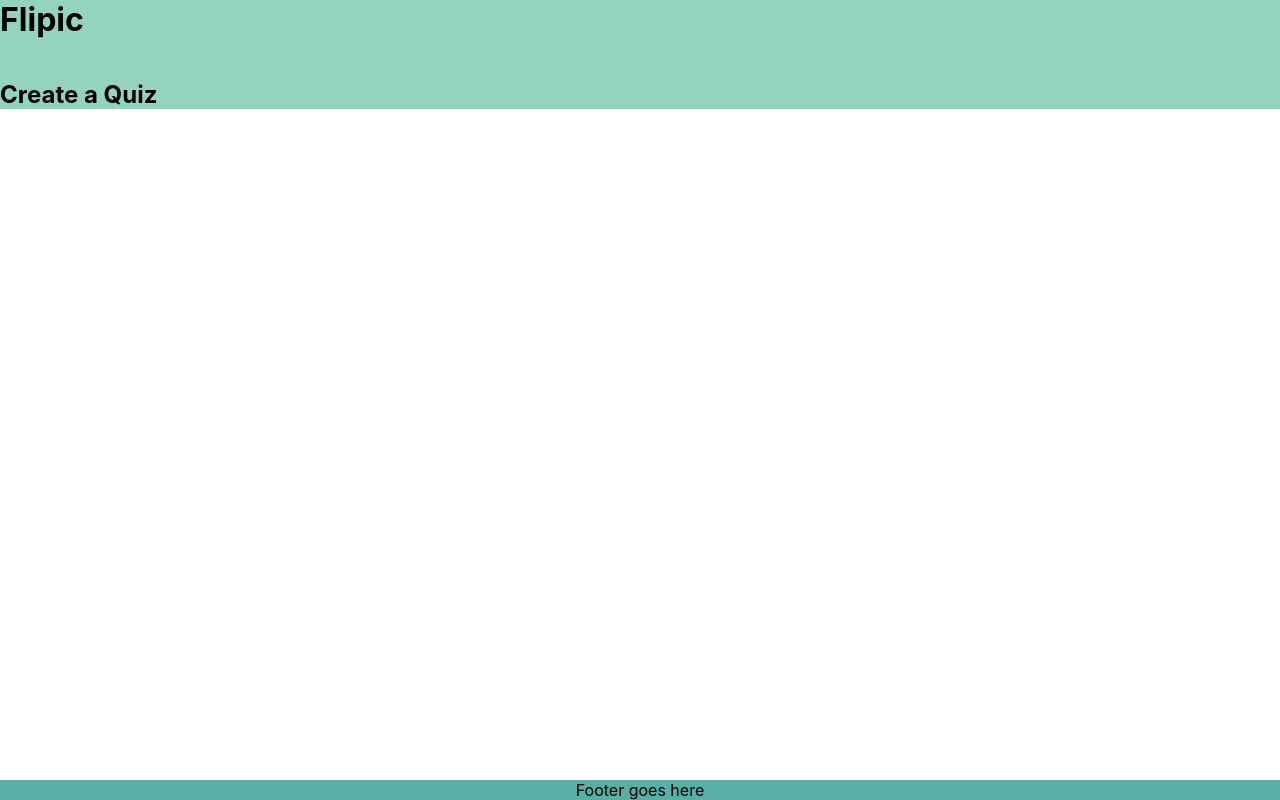
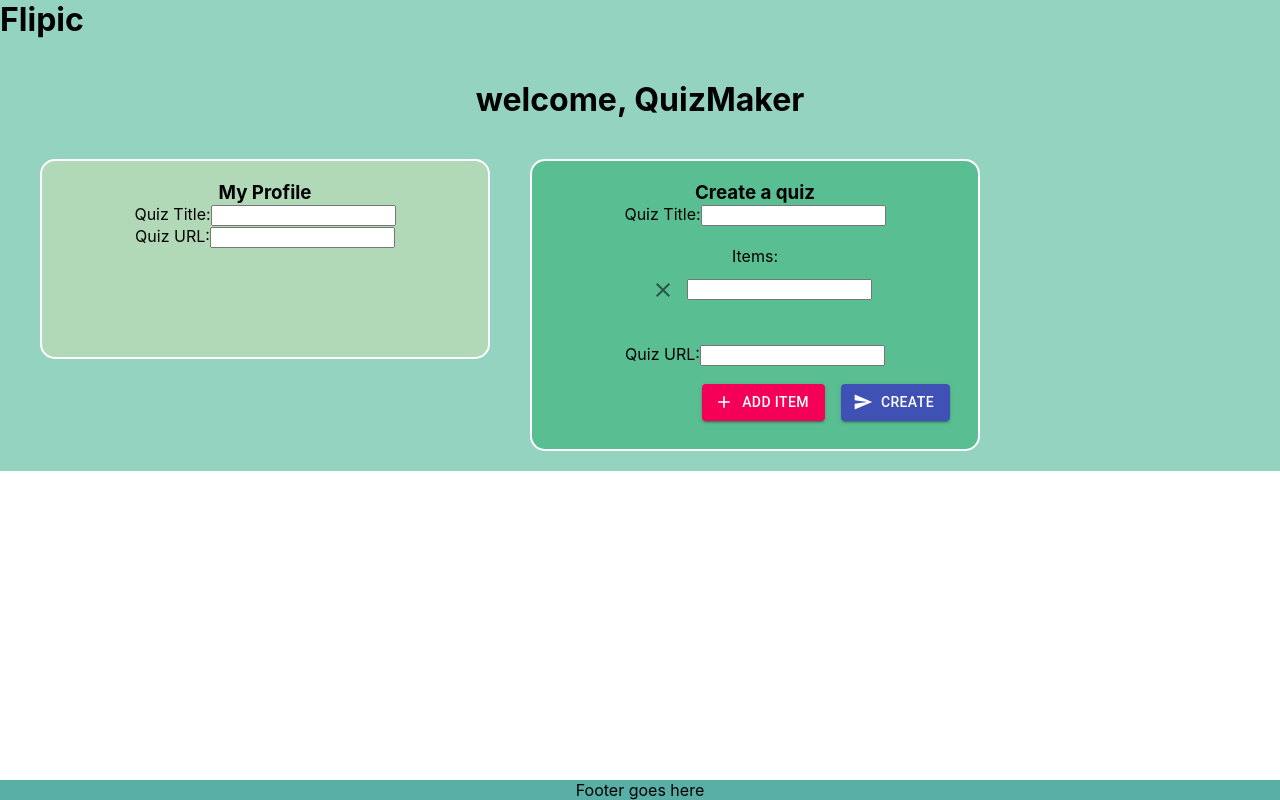
Before and after one commit to bryanwongyk/flipic, a React (Create React App) app in the folder front-end/: page /dashboard in a window 1280 px wide. Built offline with nearby package versions, Linux system fonts and the light colour scheme.

Commit message:
started user dashboard content

```diff
--- a/front-end/package.json
+++ b/front-end/package.json
@@ -3,6 +3,8 @@
   "version": "0.1.0",
   "private": true,
   "dependencies": {
+    "@material-ui/core": "^4.12.1",
+    "@material-ui/icons": "^4.11.2",
     "@testing-library/jest-dom": "^5.11.4",
     "@testing-library/react": "^11.1.0",
     "@testing-library/user-event": "^12.1.10",
--- a/front-end/src/components/Navigation/NavHeader/NavHeader.js
+++ b/front-end/src/components/Navigation/NavHeader/NavHeader.js
@@ -1,12 +1,12 @@
-import styled from 'styled-components';
-import theme from '../../Theme/theme';
+import styled from "styled-components";
+import theme from "../../Theme/theme";
 
 const StyledNavHeader = styled.div`
   width: 100vw;
   height: ${theme.height.navBarMobile};
   background: ${theme.color.background.primary};
   z-index: 100;
-`
+`;
 
 const NavHeader = () => {
   return (
--- a/front-end/src/components/pages/CreatorDashboard/CreatorDashboard.js
+++ b/front-end/src/components/pages/CreatorDashboard/CreatorDashboard.js
@@ -1,9 +1,217 @@
+import React, { useState } from "react";
+import { makeStyles } from "@material-ui/core/styles";
+import Button from "@material-ui/core/Button";
+import IconButton from "@material-ui/core/IconButton";
+import AddIcon from "@material-ui/icons/Add";
+import SendIcon from "@material-ui/icons/Send";
+import ClearIcon from "@material-ui/icons/Clear";
+import styled from "styled-components";
+
+const QuizForm = styled.div`
+  background-color: #5abe93;
+  width: 450px;
+  min-height: 200px;
+  max-height: 450px;
+  height: min-content;
+  padding: 20px;
+  display: block;
+  justify-content: space-evenly;
+  border: solid #fff;
+  border-width: 2px;
+  border-radius: 15px;
+  margin: 20px;
+`;
+
+const UserDashboard = styled.div`
+  text-align: center;
+`;
+
+const UserDashboardContent = styled.div`
+  display: flex;
+  margin: 20px;
+`;
+
+const MyProfile = styled.div`
+  background-color: #b2d9b7;
+  width: 450px;
+  min-height: 200px;
+  max-height: 450px;
+  height: min-content;
+  padding: 20px;
+  display: block;
+  justify-content: space-evenly;
+  border: solid #fff;
+  border-width: 2px;
+  border-radius: 15px;
+  margin: 20px;
+`;
+
+const Options = styled.div`
+  display: block;
+`;
+
+const ItemsContainer = styled.div`
+  overflow-y: scroll;
+  max-height: 200px;
+`;
+
+const QuizURLSection = styled.div`
+  margin-top: 30px;
+`;
+
+const QuizTitleSection = styled.div`
+  margin-bottom: 20px;
+`;
+
+const FormOptionsSection = styled.div`
+  margin-top: 10px;
+  justify-content: flex-end;
+  display: flex;
+`;
+
+const useStyles = makeStyles((theme) => ({
+  root: {
+    "& > *": {
+      margin: theme.spacing(1),
+    },
+  },
+  button: {
+    margin: theme.spacing(1),
+  },
+}));
+
 const CreatorDashboard = () => {
-	return (
-		<>
-			<h2>Create a Quiz</h2>
-		</>
-	);
+  const classes = useStyles();
+  const [inputList, setInputList] = useState([{ item: "" }]);
+  const [quizName, setQuizName] = useState("");
+  const [quizURL, setQuizURL] = useState("");
+  const [numQuestions, setNumQuestions] = useState(0);
+
+  const handleInputChange = (e, index) => {
+    const { item, value } = e.target;
+    const list = [...inputList];
+    list[index][item] = value;
+    setInputList(list);
+  };
+
+  const handleRemoveClick = (index) => {
+    const list = [...inputList];
+    list.splice(index, 1);
+    setInputList(list);
+  };
+
+  const handleAddField = () => {
+    setNumQuestions(numQuestions + 1);
+    setInputList([...inputList, { item: "" }]);
+  };
+
+  const handleOnCreate = () => {
+    return null;
+  };
+
+  return (
+    <>
+      <UserDashboard>
+        <h1>welcome, QuizMaker</h1>
+        <UserDashboardContent>
+          <MyProfile>
+            <h3>My Profile</h3>
+            <div className="quizTitle-section">
+              <span>Quiz Title:</span>
+              <input
+                type="text"
+                name="title"
+                onchange={(text) => setQuizName(text)}
+              />
+            </div>
+            <div className="question-section"></div>
+
+            <div className="quizURL-section">
+              <span>Quiz URL:</span>
+              <input
+                type="text"
+                name="url"
+                onchange={(text) => setQuizURL(text)}
+              />
+            </div>
+          </MyProfile>
+
+          <QuizForm>
+            <h3>Create a quiz</h3>
+            <QuizTitleSection>
+              <span>Quiz Title:</span>
+              <input
+                type="text"
+                name="title"
+                onchange={(text) => setQuizName(text)}
+              />
+            </QuizTitleSection>
+            <div className="question-section">
+              <div className="question-text">{"Items:"}</div>
+            </div>
+            <ItemsContainer>
+              {inputList.map((x, i) => {
+                return (
+                  <Options>
+                    <IconButton
+                      disableRipple
+                      style={{ backgroundColor: "transparent" }}
+                      onClick={() => {
+                        handleRemoveClick();
+                      }}
+                      aria-label="delete"
+                    >
+                      <ClearIcon />
+                    </IconButton>
+                    <input
+                      type="itemText"
+                      name="item"
+                      onChange={(e) => handleInputChange(e, i)}
+                    />
+                  </Options>
+                );
+              })}
+            </ItemsContainer>
+
+            <QuizURLSection>
+              <span>Quiz URL:</span>
+              <input
+                type="text"
+                name="url"
+                onchange={(text) => setQuizURL(text)}
+              />
+            </QuizURLSection>
+
+            <FormOptionsSection>
+              <Button
+                onClick={() => {
+                  handleAddField();
+                }}
+                variant="contained"
+                color="secondary"
+                className={classes.button}
+                startIcon={<AddIcon />}
+              >
+                Add Item
+              </Button>
+
+              <Button
+                onClick={() => {
+                  handleOnCreate();
+                }}
+                variant="contained"
+                color="primary"
+                className={classes.button}
+                startIcon={<SendIcon />}
+              >
+                Create
+              </Button>
+            </FormOptionsSection>
+          </QuizForm>
+        </UserDashboardContent>
+      </UserDashboard>
+    </>
+  );
 };
 
 export default CreatorDashboard;
```
Also changed, not shown: front-end/src/components/Deck/StyledDeck.js (+10 -10 lines), front-end/src/components/Navigation/Layout/Layout.js (+4 -4 lines), front-end/src/index.js (+12 -9 lines), 2 other files (tests, documents, lock files or other folders). Lines whose indentation alone changed are shown as unchanged.
